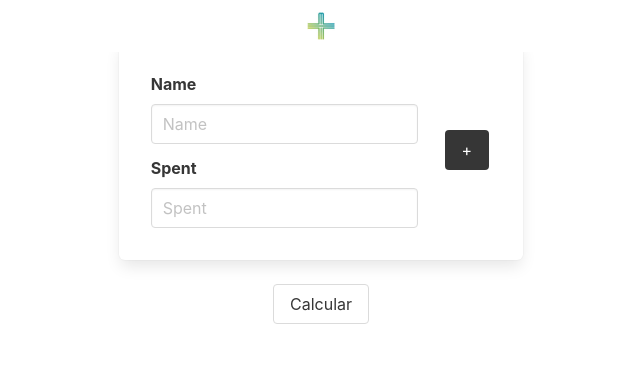
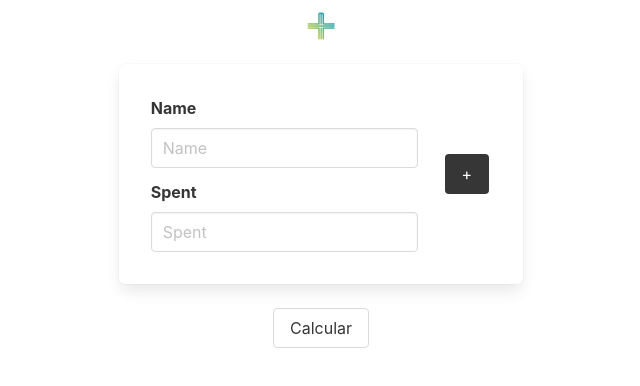
Before and after one commit to Matimrs/cuanto-es, a React (Create React App) app: page / in a window 1280 px wide. Shown: the top 386 px of the page, without its empty margins (319-959 px from the left). Built offline with nearby package versions, Linux system fonts and the light colour scheme.

Commit message:
correccion box-shadow

```diff
--- a/src/Components/MainContainer/MainContainer.js
+++ b/src/Components/MainContainer/MainContainer.js
@@ -119,7 +119,7 @@ const MainContainer = ()=>{
 
     return(
         <div className="mainContainer is-flex is-flex-direction-column is-justify-content-center is-align-items-center">
-            <div class="box container columns">
+            <div class="box container columns m-3">
                 <div class="column is-four-fifths">
                     <div class="field">
                         <label class="label">Name</label>
```
